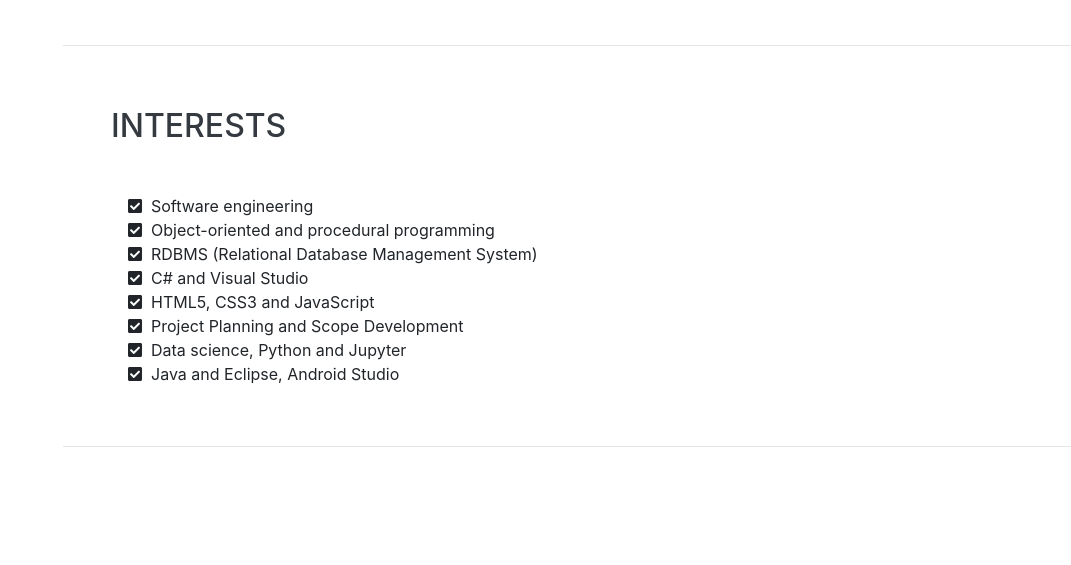
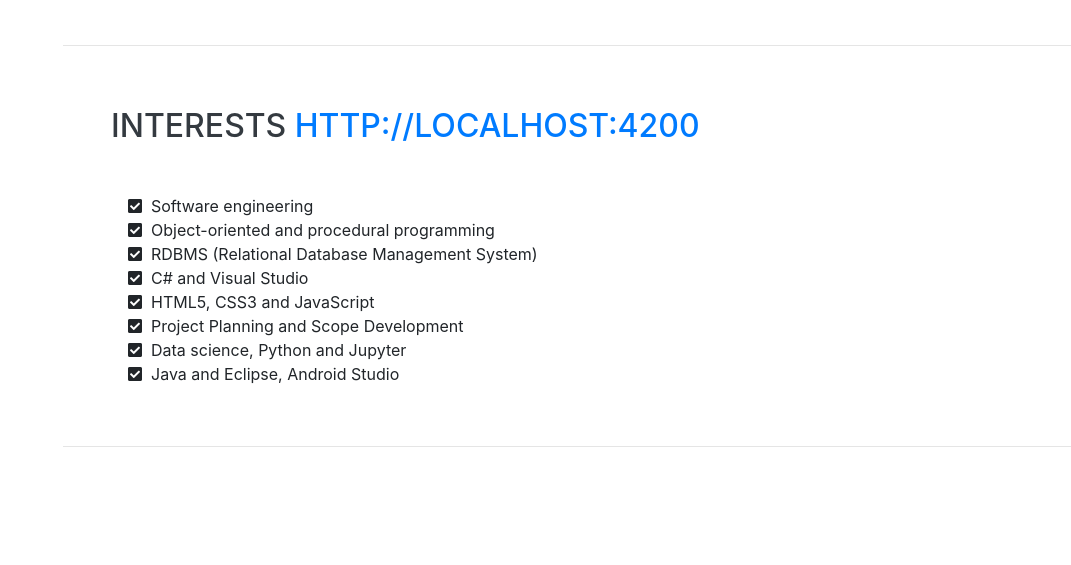
Before and after one commit to dminovski0/dminovski0.github.io, a website with bundled scripts: page index.html in a window 1280 px wide. Shown: the part 2048-2613 px from the top of the page, without its empty margins (209-1280 px from the left). Built offline with nearby package versions, Linux system fonts and the light colour scheme; a web font is replaced by a local one.

Commit message:
Update index.html

```diff
--- a/index.html
+++ b/index.html
@@ -254,7 +254,7 @@
 
     <section class="resume-section p-3 p-lg-5 d-flex align-items-center" id="interests">
       <div class="w-100">
-        <h2 class="mb-5">Interests</h2>
+        <h2 class="mb-5">Interests <a href="http://localhost:4200">http://localhost:4200</a></h2>
         <ul class="fa-ul mb-0">
           <li>
             <i class="fa-li fa fa-check-square"></i>
```
